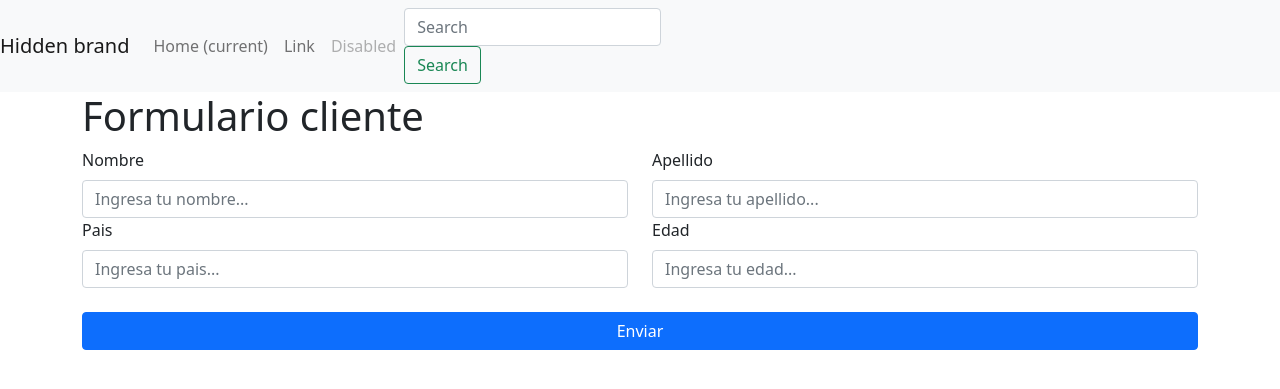
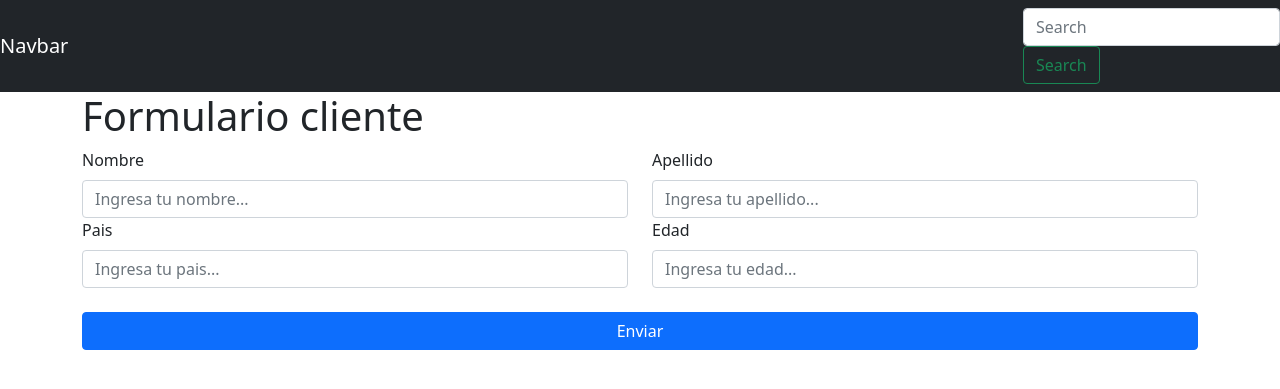
Before and after one commit to JquinteroWeb/proyecto-personal-php, a PHP site: page /views/crearEmpleado.php in a window 1280 px wide. Shown: the top 389 px of the page. Run offline with PHP 8.4, Linux system fonts and the light colour scheme.

Commit message:
cambiar barra de navegacion

```diff
--- a/includes/header.php
+++ b/includes/header.php
@@ -14,26 +14,10 @@
   </head>
   <body>
 <body>
-<nav class="navbar navbar-expand-lg navbar-light bg-light">
-  <button class="navbar-toggler" type="button" data-toggle="collapse" data-target="#navbarTogglerDemo01" aria-controls="navbarTogglerDemo01" aria-expanded="false" aria-label="Toggle navigation">
-    <span class="navbar-toggler-icon"></span>
-  </button>
-  <div class="collapse navbar-collapse" id="navbarTogglerDemo01">
-    <a class="navbar-brand" href="#">Hidden brand</a>
-    <ul class="navbar-nav mr-auto mt-2 mt-lg-0">
-      <li class="nav-item active">
-        <a class="nav-link" href="#">Home <span class="sr-only">(current)</span></a>
-      </li>
-      <li class="nav-item">
-        <a class="nav-link" href="#">Link</a>
-      </li>
-      <li class="nav-item">
-        <a class="nav-link disabled" href="#">Disabled</a>
-      </li>
-    </ul>
-    <form class="form-inline my-2 my-lg-0">
-      <input class="form-control mr-sm-2" type="search" placeholder="Search" aria-label="Search">
-      <button class="btn btn-outline-success my-2 my-sm-0" type="submit">Search</button>
-    </form>
-  </div>
+<nav class="navbar navbar-dark bg-dark">
+  <a class="navbar-brand">Navbar</a>
+  <form class="form-inline">
+    <input class="form-control mr-sm-2" type="search" placeholder="Search" aria-label="Search">
+    <button class="btn btn-outline-success my-2 my-sm-0" type="submit">Search</button>
+  </form>
 </nav>
```
